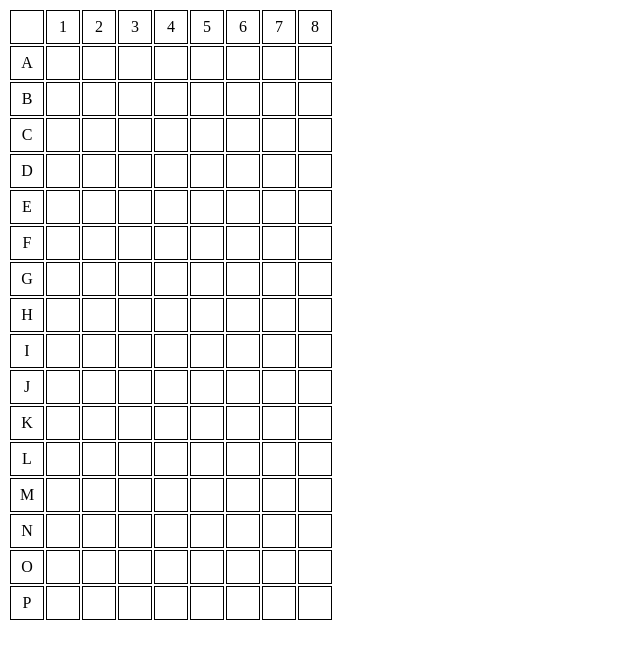
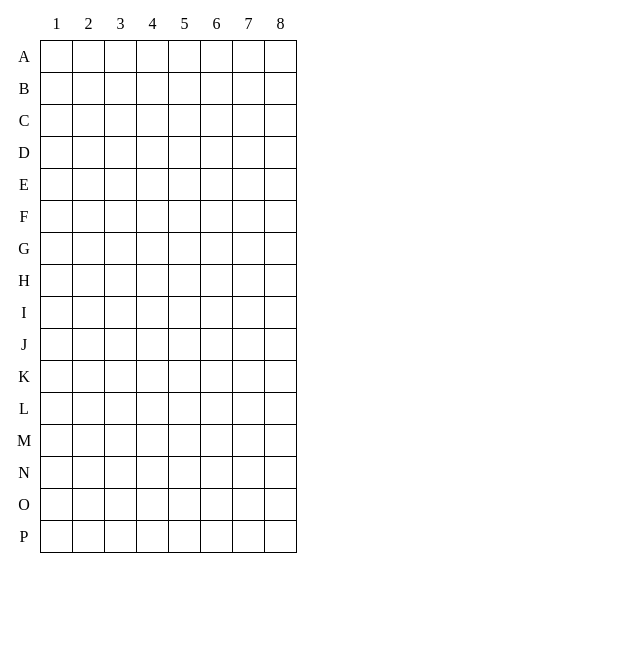
Before and after one commit to robertoloja/rithmomachy, a plain HTML site: page index.html in a window 1280 px wide. Shown: the whole page, without its empty margins (0-640 px from the left). Drawn offline with Linux system fonts and the light colour scheme.

Commit message:
Playing around, trying to figure out how to structure the application.

```diff
--- a/main.js
+++ b/main.js
@@ -1,6 +1,5 @@
-var row_labels = " abcdefghijklmnop".split("");
-
 function generateBoard() {
+	var row_labels = " abcdefghijklmnop".split("");
 	document.write("<table class='game-board'>");
 
 	for (var row of row_labels){
@@ -10,7 +9,7 @@ function generateBoard() {
 		for (var i = 0; i < 9; i++) {
 			if (i === 0) {
 				document.write("<td class='row-label' id='" +
-							   row + i + "'>");
+							   "_" + i + "'>");
 				document.write(row.toUpperCase());
 				document.write("</td>");
 			} else if (row == " ") {
--- a/style.css
+++ b/style.css
@@ -1,5 +1,5 @@
-table tr td{
-	border: solid 1px black;
+table {
+	border-collapse: collapse;
 }
 
 td {
@@ -7,3 +7,10 @@ td {
 	height: 30px;
 	text-align: center;
 }
+
+.game-cell {
+	border: solid 1px black;
+	border-collapse: collapse;
+	padding: 0;
+	margin: 0;
+}
```
Also changed, not shown: game_pieces.js (added, +11 -0 lines).
